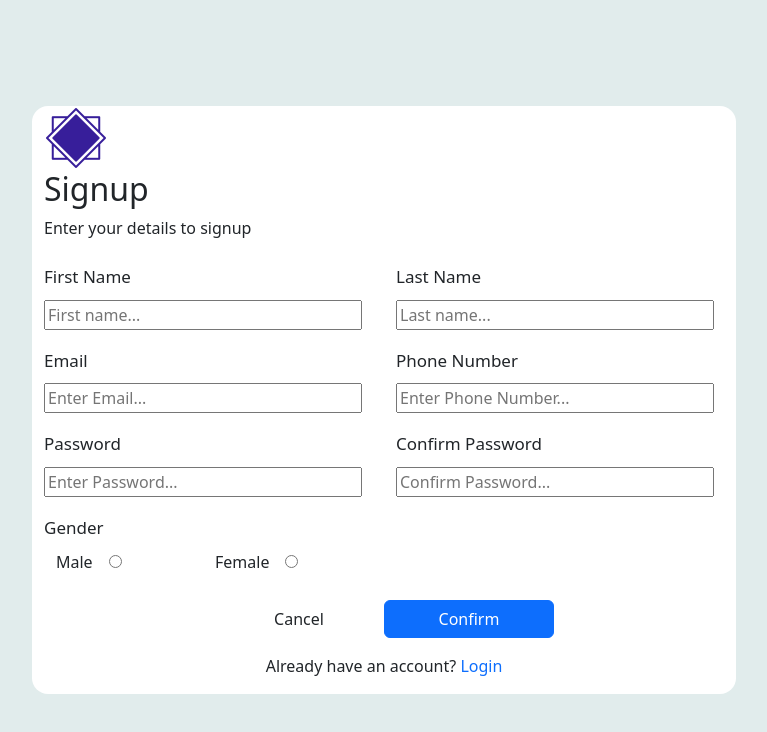
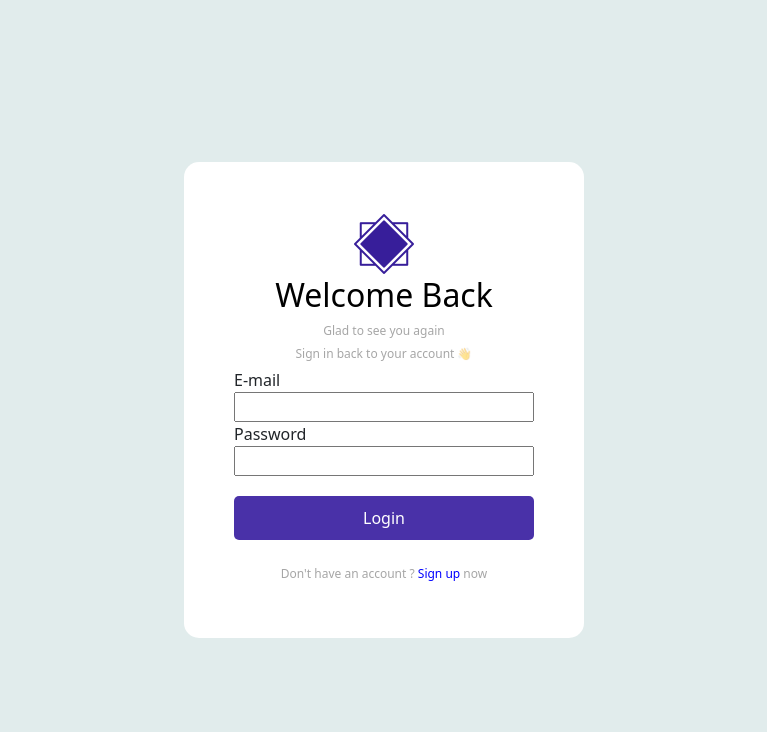
Before and after one commit to Ziad-Nasr/Login-Signup, a React (Vite) app: page / in a window 1280 px wide. Shown: the top 732 px of the page, without its empty margins (256-1023 px from the left). Built offline with nearby package versions, Linux system fonts and the light colour scheme.

Commit message:
Routing is done

```diff
--- a/package.json
+++ b/package.json
@@ -18,6 +18,8 @@
     "react-bootstrap": "^2.10.4",
     "react-dom": "^18.3.1",
     "react-redux": "^9.1.2",
+    "react-router": "^6.25.1",
+    "react-router-dom": "^6.25.1",
     "redux": "^5.0.1"
   },
   "devDependencies": {
--- a/src/App.tsx
+++ b/src/App.tsx
@@ -1,13 +1,15 @@
 import "./App.css";
 import Login from "./Screens/Login/Login";
 import Signup from "./Screens/SignUp/Signup";
-
+import { BrowserRouter as Router, Routes, Route } from "react-router-dom";
 function App() {
   return (
-    <>
-      {/* <Login /> */}
-      <Signup />
-    </>
+    <Router>
+      <Routes>
+        <Route path="/" element={<Login />} />
+        <Route path="/signup" element={<Signup />} />
+      </Routes>
+    </Router>
   );
 }
 
--- a/src/Components/RadioField.tsx
+++ b/src/Components/RadioField.tsx
@@ -1,4 +1,4 @@
-import { Field, FieldLabel } from "@ark-ui/react";
+import { Field } from "@ark-ui/react";
 import "./InputField.css";
 interface InputFieldProps {
   label: string;
@@ -31,7 +31,7 @@ export default function InputField({
                 value={value}
                 id={items}
                 onChange={setValue}
-                type="radio"
+                type={type}
                 name="gender"
               />
             </div>
--- a/src/Screens/Login/Login.tsx
+++ b/src/Screens/Login/Login.tsx
@@ -1,7 +1,8 @@
 import "./Login.css";
 import Logo from "../../assets/badge.png";
-
+import { useNavigate } from "react-router";
 function Login() {
+  const navigate = useNavigate();
   return (
     <div className="Login-Body">
       <div className="Login-Container">
@@ -29,7 +30,15 @@ function Login() {
           </form>
           <p className="Login-Subtitle">
             Don't have an account ?{" "}
-            <span className="Login-Signup">Sign up</span> now
+            <span
+              className="Login-Signup"
+              onClick={() => {
+                navigate("/signup");
+              }}
+            >
+              Sign up
+            </span>{" "}
+            now
           </p>
         </div>
       </div>
--- a/src/Screens/SignUp/Signup.tsx
+++ b/src/Screens/SignUp/Signup.tsx
@@ -6,7 +6,7 @@ import Logo from "../../assets/badge.png";
 import "./Signup.css";
 import { formActions } from "../../store/formSlice";
 import { RootState, AppDispatch } from "../../store/store";
-
+import { useNavigate } from "react-router";
 interface FormField {
   label: string;
   placeholder?: string;
@@ -17,6 +17,7 @@ interface FormField {
 }
 
 function Signup() {
+  const navigate = useNavigate();
   const dispatch: AppDispatch = useDispatch();
   const formItems = useSelector((state: RootState) => state.myForm);
   const [confirmPassword, setConfirmPassword] = useState("");
@@ -126,7 +127,14 @@ function Signup() {
             <div className="col-12 mt-3">
               <p>
                 Already have an account?{" "}
-                <span className="text-primary">Login</span>
+                <span
+                  className="Login-Signup"
+                  onClick={() => {
+                    navigate("/");
+                  }}
+                >
+                  Login
+                </span>
               </p>
             </div>
           </div>
```
Also changed, not shown: 1 other file (tests, documents, lock files or other folders).
